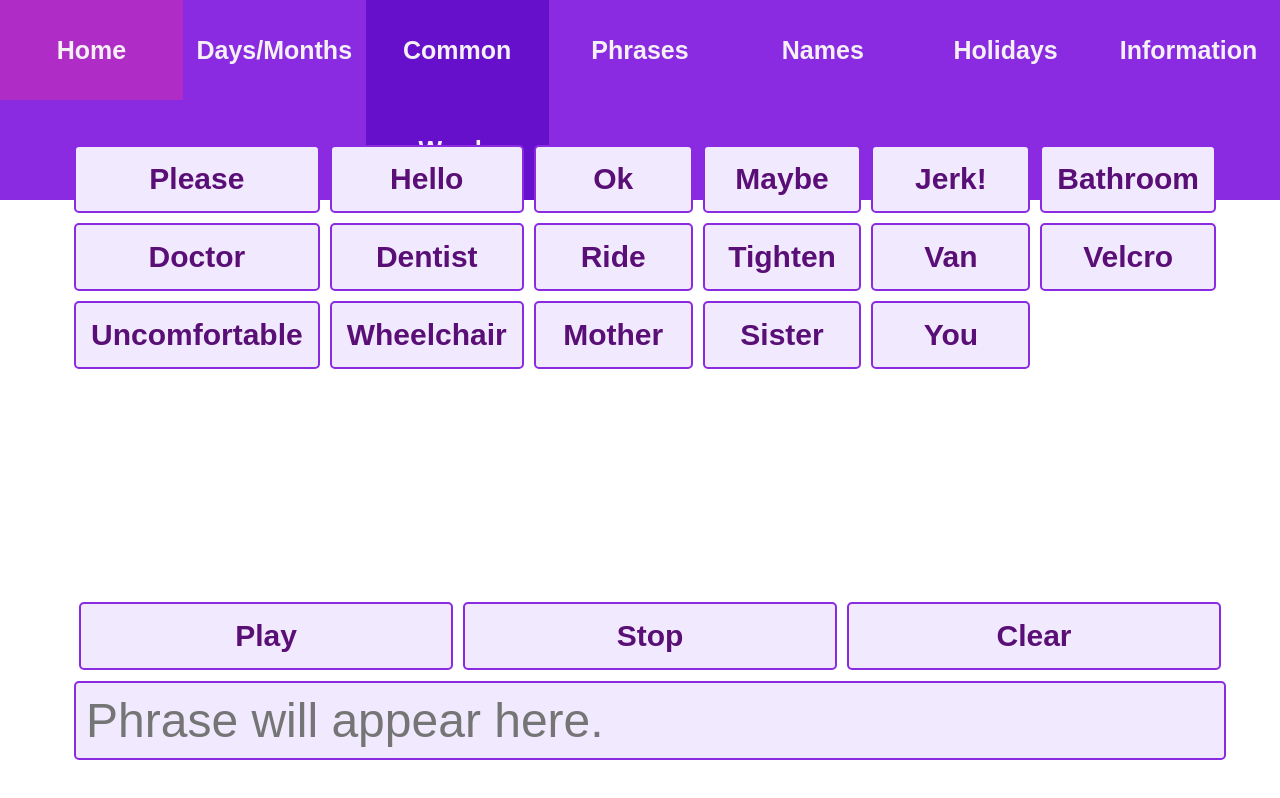
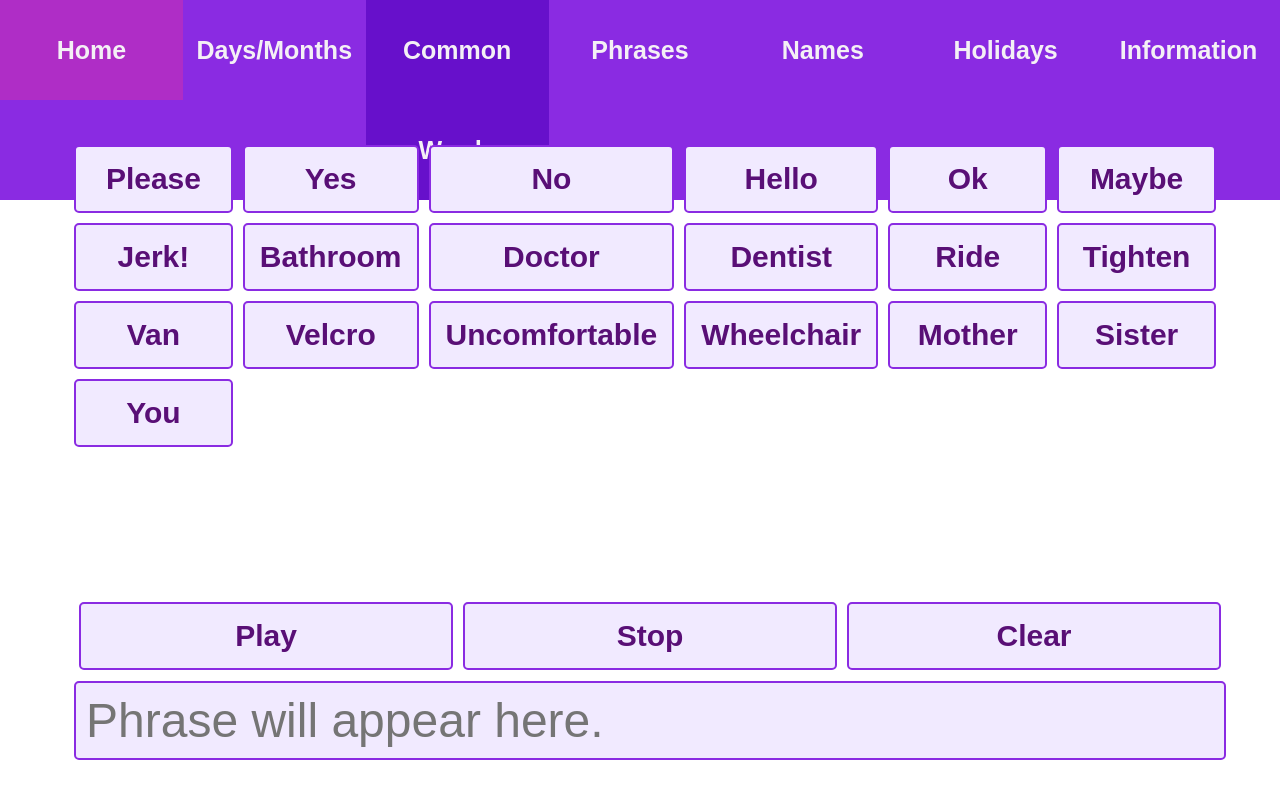
Before and after one commit to maddiecoco/AdaptiveVisionaries, a React (Create React App) app: page /commonWords in a window 1280 px wide. Built offline with nearby package versions, Linux system fonts and the light colour scheme.

Commit message:
add yes/no

```diff
--- a/src/ButtonPages/CommonWords.js
+++ b/src/ButtonPages/CommonWords.js
@@ -7,6 +7,8 @@ const CommonWords = ({ inputValue, setInputValue }) => {
   // Array of words
   const words = [
     "Please",
+    "Yes",
+    "No",
     "Hello",
     "Ok",
     "Maybe",
```
